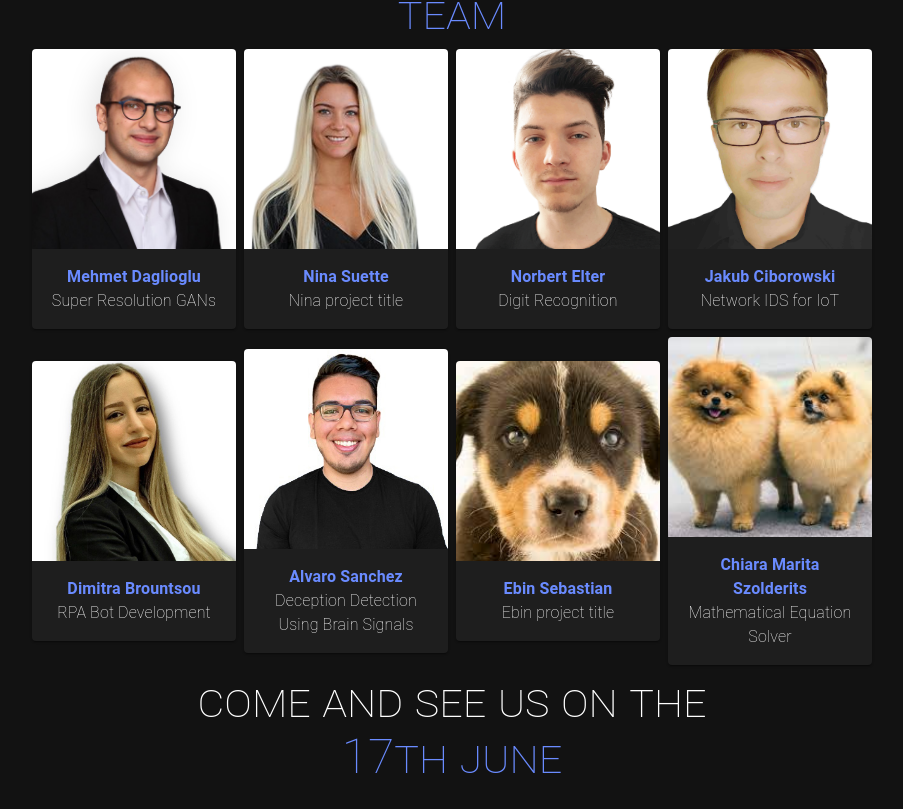
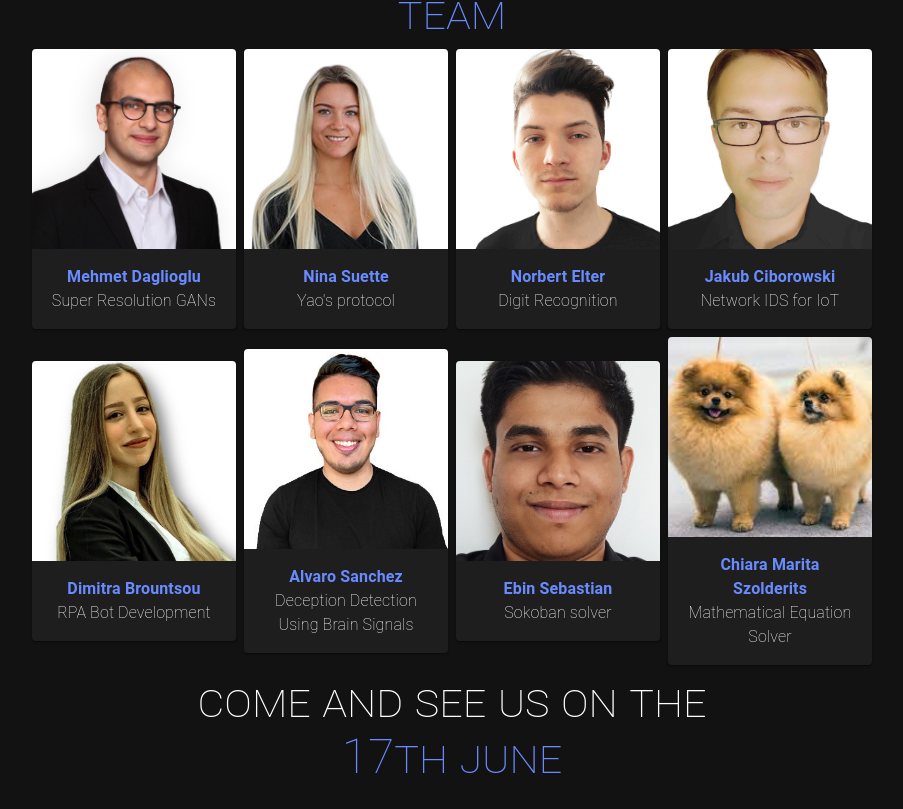
Before and after one commit to itsyoboieltr/aics2022, a React (Vite) app: page / in a window 1280 px wide. Shown: the part 694-1503 px from the top of the page, without its empty margins (188-1091 px from the left). Built offline with nearby package versions, Linux system fonts and the light colour scheme.

Commit message:
feat: ebin picture

```diff
--- a/src/App.tsx
+++ b/src/App.tsx
@@ -226,7 +226,7 @@ export default function App() {
                       sx={{ fontWeight: 'bold' }}
                     />
                     <Typography
-                      children={'Nina project title'}
+                      children={"Yao's protocol"}
                       sx={{ fontWeight: 'lighter' }}
                     />
                   </CardContent>
@@ -346,7 +346,7 @@ export default function App() {
                       sx={{ fontWeight: 'bold' }}
                     />
                     <Typography
-                      children={'Ebin project title'}
+                      children={'Sokoban solver'}
                       sx={{ fontWeight: 'lighter' }}
                     />
                   </CardContent>
```
Also changed, not shown: src/assets/ebin.jpg.
